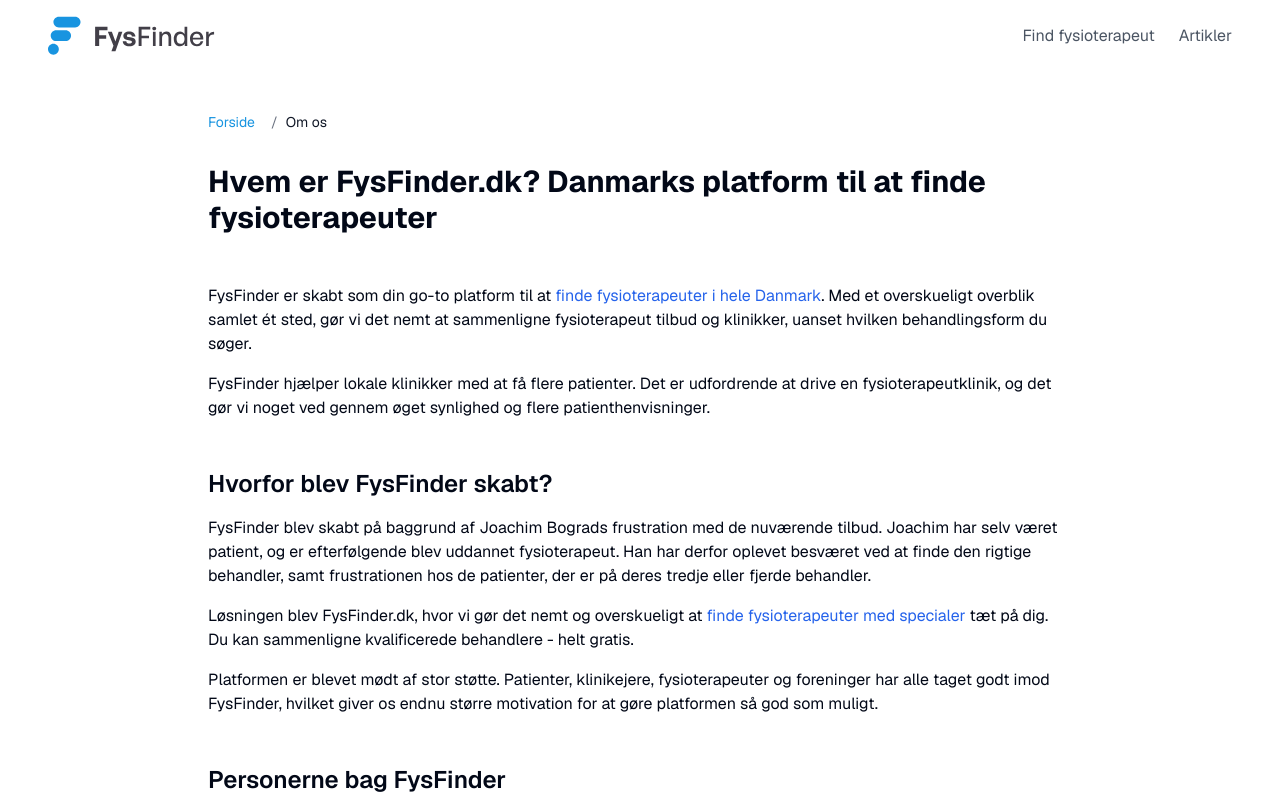
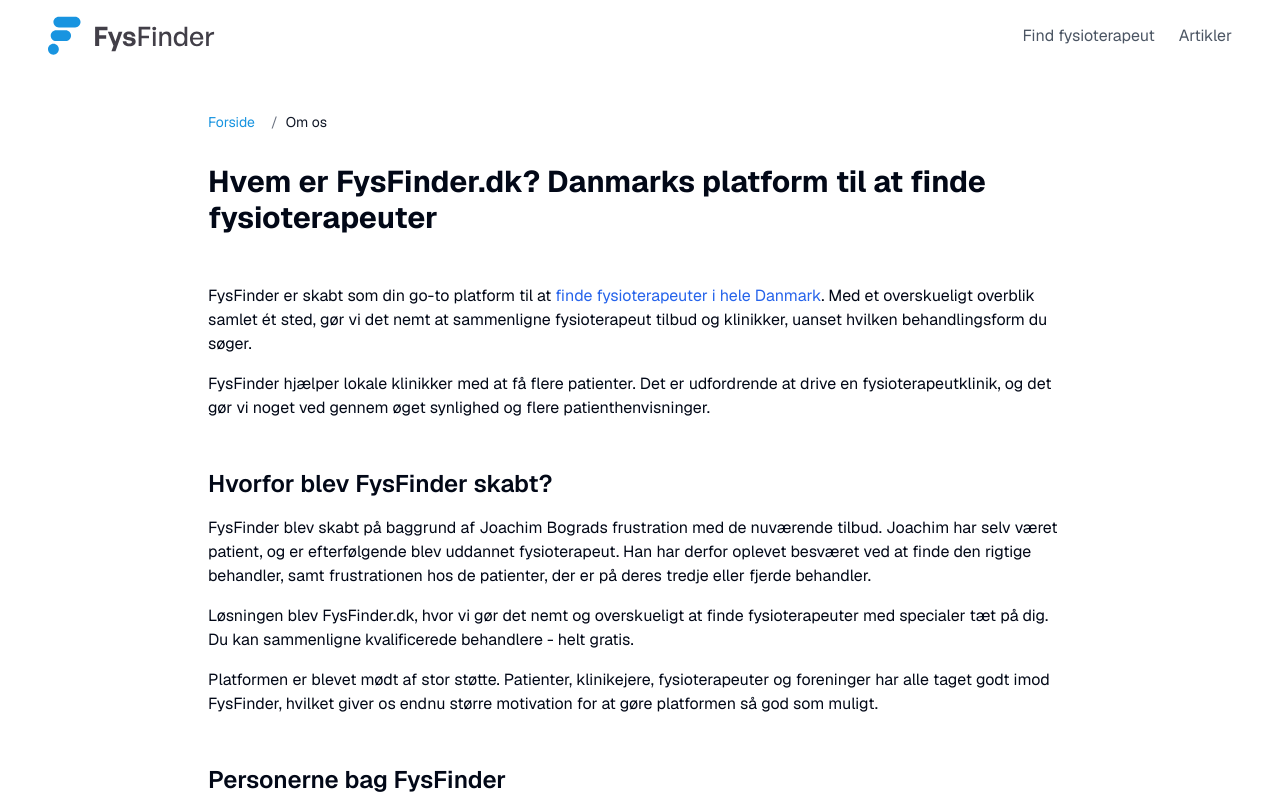
Before and after one commit to davidbograd/fysfinder-next, a Next.js app: page /om-os in a window 1280 px wide. Shown: the top 800 px of the page. Built offline with nearby package versions, Linux system fonts and the light colour scheme.

Commit message:
om os links update

```diff
--- a/src/app/om-os/page.tsx
+++ b/src/app/om-os/page.tsx
@@ -47,7 +47,10 @@
           <section className="mb-12">
             <p className="mb-4">
               FysFinder er skabt som din go-to platform til at{" "}
-              <Link href="/" className="text-blue-600 hover:underline">
+              <Link
+                href="/find/fysioterapeut/danmark"
+                className="text-blue-600 hover:underline"
+              >
                 finde fysioterapeuter i hele Danmark
               </Link>
               . Med et overskueligt overblik samlet ét sted, gør vi det nemt at
@@ -74,12 +77,8 @@
             </p>
             <p className="mt-4">
               Løsningen blev FysFinder.dk, hvor vi gør det nemt og overskueligt
-              at{" "}
-              <Link href="/specialer" className="text-blue-600 hover:underline">
-                finde fysioterapeuter med specialer
-              </Link>{" "}
-              tæt på dig. Du kan sammenligne kvalificerede behandlere - helt
-              gratis.
+              at finde fysioterapeuter med specialer tæt på dig. Du kan
+              sammenligne kvalificerede behandlere - helt gratis.
             </p>
             <p className="mt-4">
               Platformen er blevet mødt af stor støtte. Patienter, klinikejere,
```
